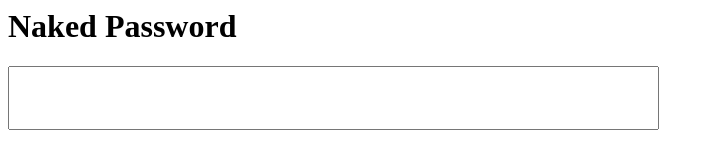
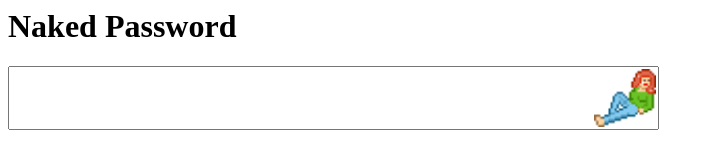
Before and after one commit to platform45/nakedpassword, a plain HTML site: page example/index.html in a window 1280 px wide. Shown: the whole page, without its empty margins (0-714 px from the left). Drawn offline with Linux system fonts and the light colour scheme.

Commit message:
example was pointing to incorrect JS file

```diff
--- a/example/index.html
+++ b/example/index.html
@@ -2,7 +2,7 @@
 	<head>
 		<meta http-equiv="content-type" content="text/html; charset=utf-8" />
 		<script src="../javascripts/jquery.js" type="text/javascript" charset="utf-8"></script>
-		<script src="../javascripts/naked_password.compressed.js" type="text/javascript" charset="utf-8"></script>
+		<script src="../javascripts/naked_password.min.js" type="text/javascript" charset="utf-8"></script>
 
 		<script type="text/javascript">
 			$(document).ready(function() {
```
